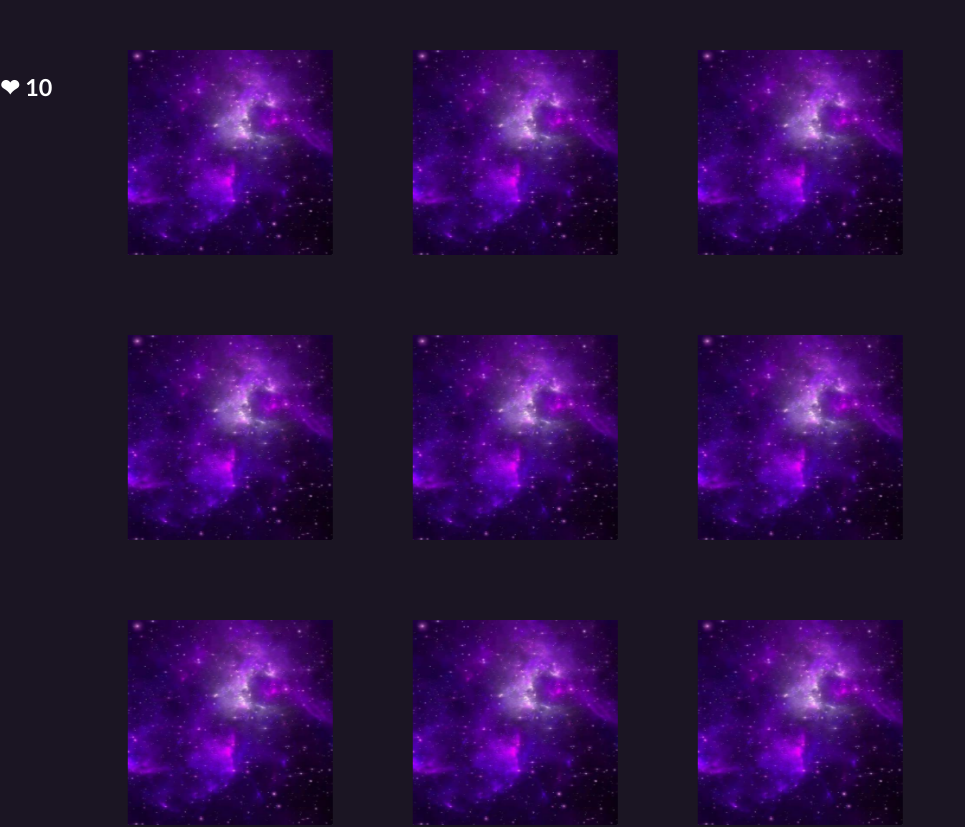
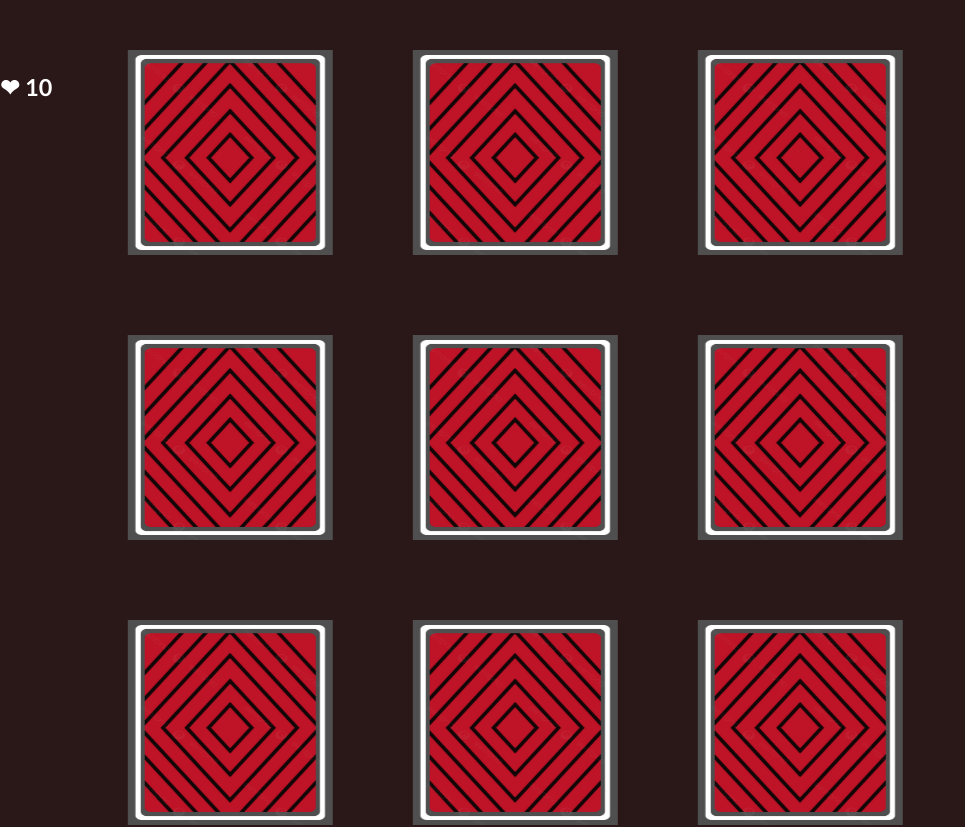
Before and after one commit to SaadHabashneh/card-memo, a React (Vite) app: page / in a window 1280 px wide. Shown: the top 827 px of the page, without its empty margins (0-965 px from the left). Built offline with nearby package versions, Linux system fonts and the light colour scheme.

Commit message:
changed background color for the body and changed the cover image for the cards

```diff
--- a/src/App.css
+++ b/src/App.css
@@ -3,7 +3,7 @@ body {
   margin: 0;
   color: white;
   font-size: 1.25em;
-  background-color: #1b1523;
+  background-color: #2a1717;
   height: 100vh;
 }
 
@@ -41,7 +41,7 @@ body {
 
 .front {
   transform: rotateY(0deg);
-  background: url("./back.jpeg") no-repeat center / cover;
+  background: url("./back.jpg") no-repeat center / cover;
 }
 
 .back {
--- a/src/GamePage.jsx
+++ b/src/GamePage.jsx
@@ -103,7 +103,7 @@ const GamePage = () => {
             <div key={card.id} className={`card ${isFlipped ? 'flipped' : ''}`}>
               <div>
                 <img className={`front ${isFlipped ? '' : 'hide'}`} src={card.src} />
-                <img className={`back ${isFlipped ? 'hide' : ''}`} src="./back.jpeg" onClick={() => open(card.id, card.src)} />
+                <img className={`back ${isFlipped ? 'hide' : ''}`} src="./back.jpg" onClick={() => open(card.id, card.src)} />
               </div>
             </div>
           )
```
Also changed, not shown: public/back.jpeg (deleted), public/back.jpg (added).
